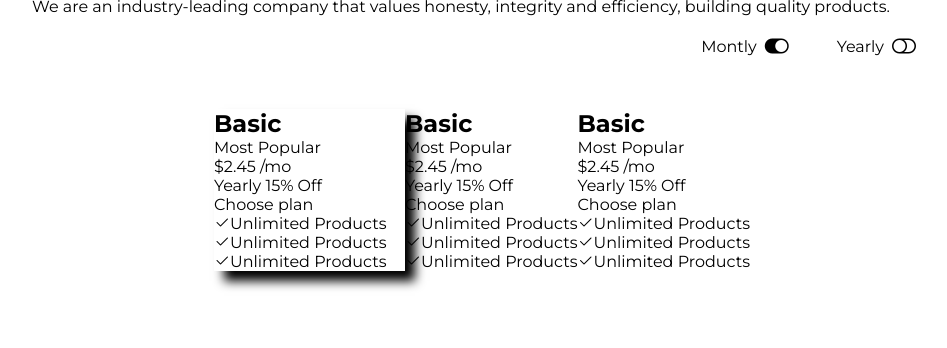
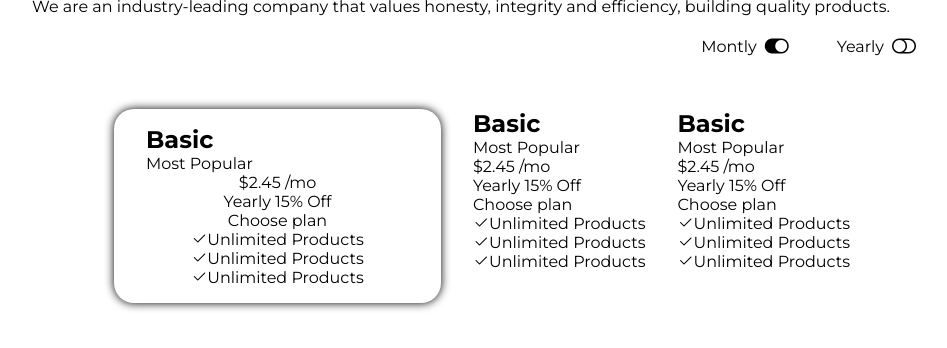
Before and after one commit to Carlo-Falanga/htmlcss-pricing-plan, a plain HTML site: page index.html in a window 1280 px wide. Shown: the part 74-422 px from the top of the page, without its empty margins (158-1105 px from the left). Drawn offline with nearby package versions, Linux system fonts and the light colour scheme.

Commit message:
Update card layout and styles

```diff
--- a/css/style.css
+++ b/css/style.css
@@ -50,8 +50,9 @@ body {
 .cards_container {
   display: flex;
   flex-direction: row;
+  gap: 2rem;
   flex-wrap: wrap;
-  max-width: 600px;
+  max-width: 800px;
   margin: 0 auto;
   padding: 2rem;
 }
@@ -61,5 +62,15 @@ body {
   flex-direction: column;
   justify-content: space-between;
   flex-grow: 1;
-  box-shadow: 10px 10px 10px;
+  flex-shrink: 0;
+  box-shadow: 0px 0px 10px;
+  border-radius: 20px;
+  padding: 1rem;
+  text-align: center;
+
+  h2, .description{
+    text-align: left;
+    padding-left: 1rem;
 }
+
+}
```
